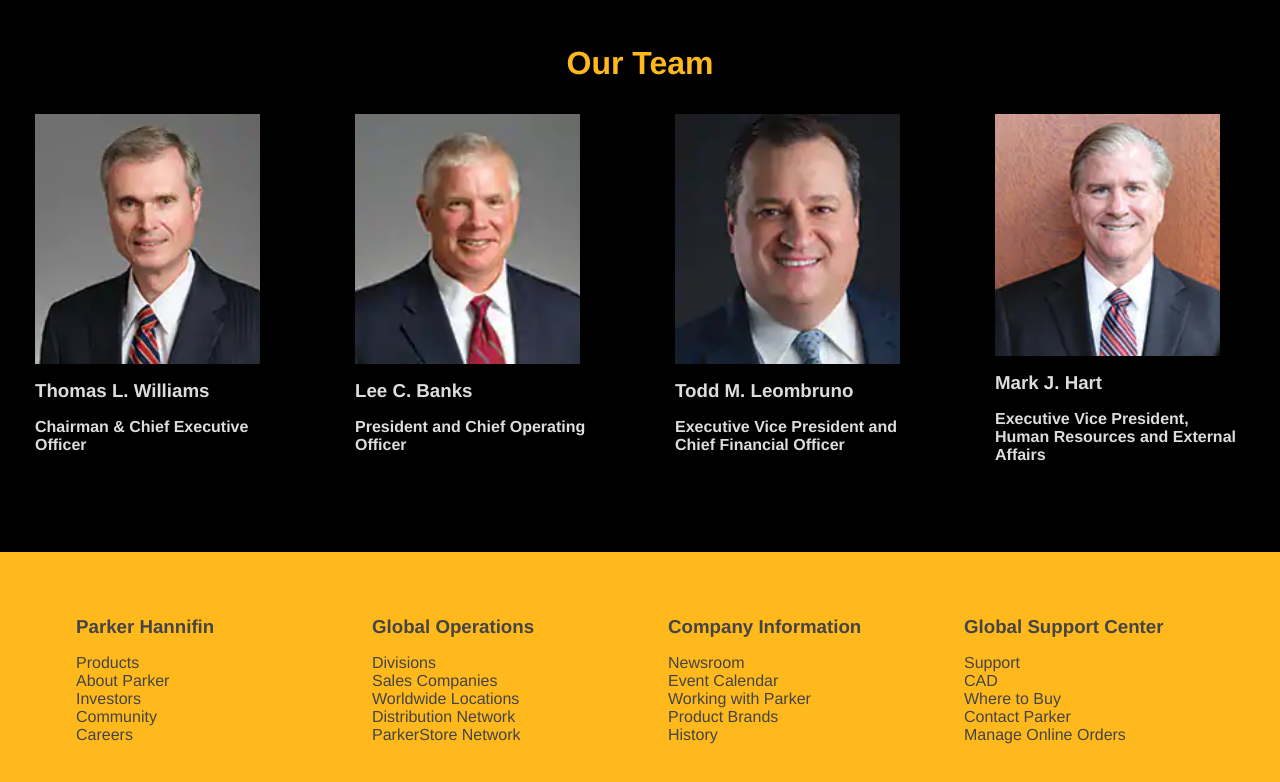
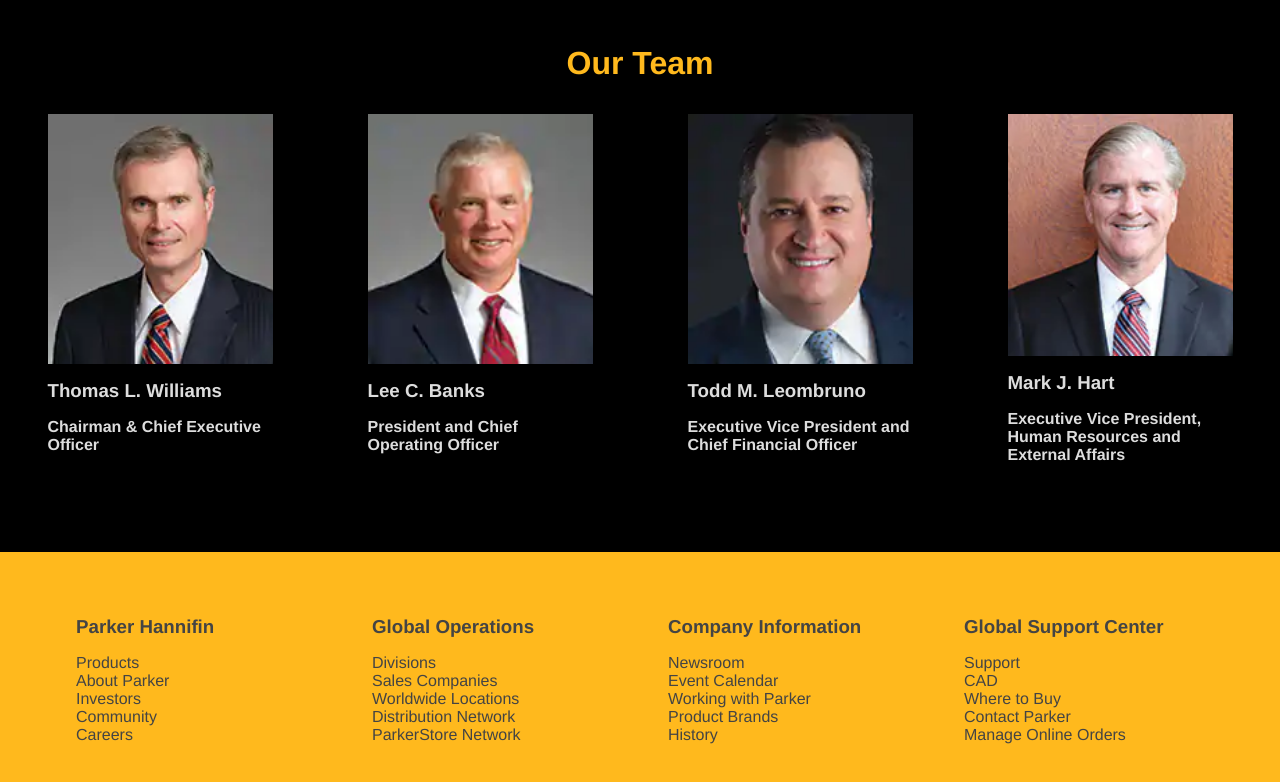
Before and after one commit to ericpoe8195/PH-Homepage, a plain HTML site: page index.html in a window 1280 px wide. Shown: the part 1009-1791 px from the top of the page. Drawn offline with Linux system fonts and the light colour scheme.

Commit message:
Update team member card margins.

```diff
--- a/Resources/CSS/styles.css
+++ b/Resources/CSS/styles.css
@@ -193,11 +193,11 @@ header nav a:hover {
 .team .card {
   display: flex;
   flex-direction: column;
-  width: 250px;
+  width: 225px;
   height: 350px;
   margin-bottom: 40px;
-  margin-left: 10px;
-  margin-right: 10px;
+  margin-left: 20px;
+  margin-right: 20px;
 }
 
 /* Footer */
```
